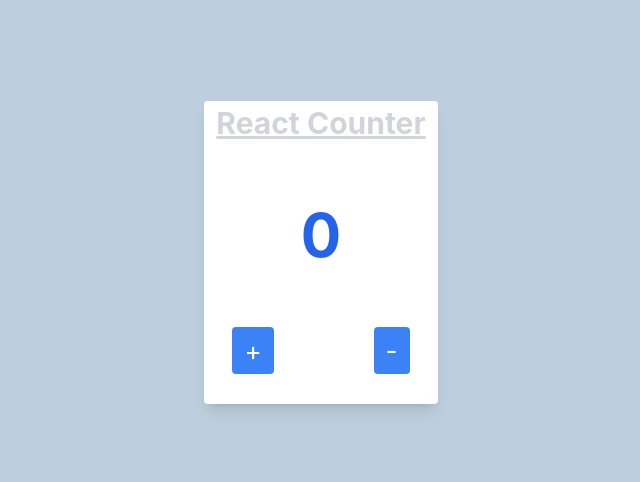
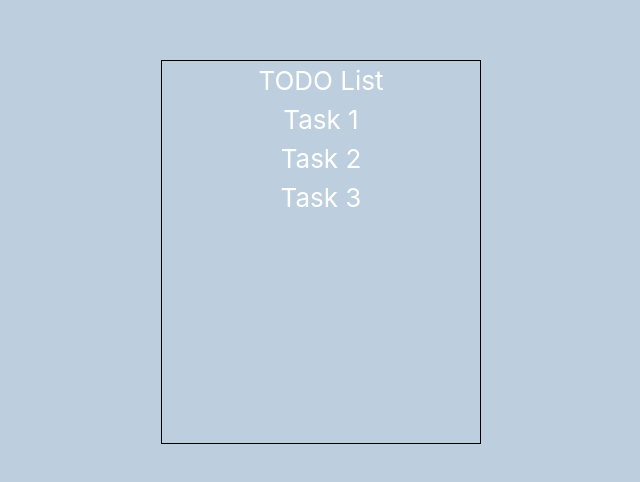
Before and after one commit to yoshikawa11/React100, a React (Create React App) app in the folder React100Knocks/: page / in a window 1280 px wide. Shown: the part 148-630 px from the top of the page, without its empty margins (319-959 px from the left). Built offline with nearby package versions, Linux system fonts and the light colour scheme; the HTML template or start-up script is replaced by a standard one.

Commit message:
タスク一覧を追加

```diff
--- a/React100Knocks/src/App.tsx
+++ b/React100Knocks/src/App.tsx
@@ -1,13 +1,13 @@
 import React from 'react';
 import './App.css';
-import Counter from './component/Counter';
+import Todo from './component/Todo';
 
 function App() {
   return (
     <div className="App">
       <header className="App-header">
         <p>
-          <Counter/>
+          <Todo />
         </p>
       </header>
     </div>
--- /dev/null
+++ b/React100Knocks/src/component/Todo.tsx
@@ -0,0 +1,30 @@
+import { useState } from "react";
+import { Spacer } from "./Spacer";
+import task from "./todo/task";
+
+function Todo() {
+    const Tasks = (): JSX.Element => {
+        let items:task[] = [
+          { id: 1, item: 'Task 1', isDone: true},
+          { id: 2, item: 'Task 2', isDone: false},
+          { id: 3, item: 'Task 3', isDone: false},
+        ];
+        return (
+          <>
+            {items.map((item) => (
+              <div key={item.id}>{item.item}</div>
+            ))}
+          </>
+        );
+      };
+    return (
+        <>
+        <p className="container border border-black w-80 h-96">
+            <div>TODO List</div>
+            <div>{Tasks()}</div>
+        </p>
+        </>
+    );
+}
+
+export default Todo;
--- /dev/null
+++ b/React100Knocks/src/component/todo/task.ts
@@ -0,0 +1,7 @@
+type task = {
+    id : number,
+    item : string,
+    isDone : boolean
+}
+
+export default task;
```
